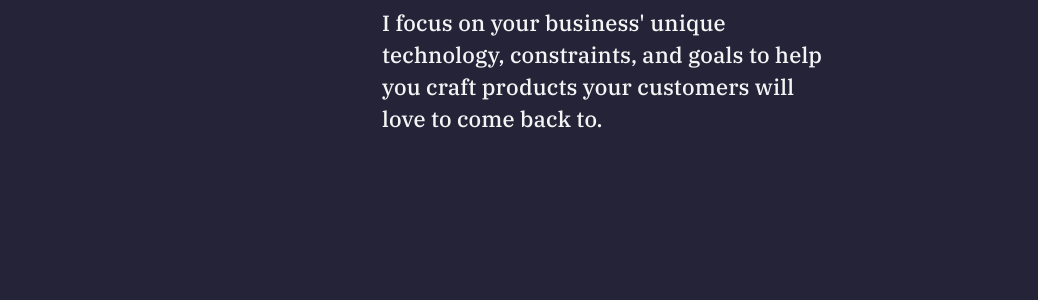
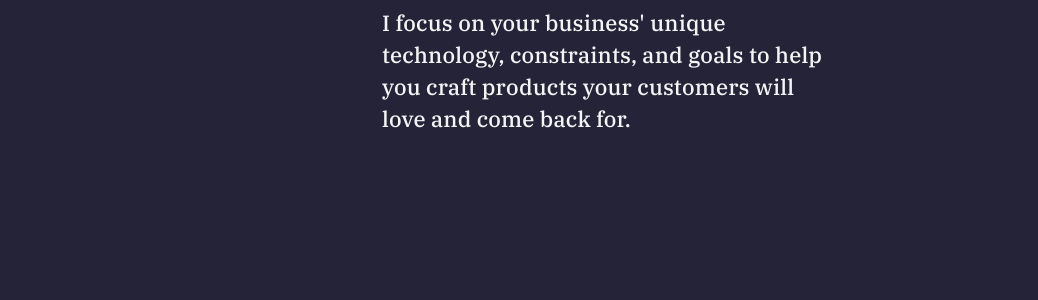
Before and after one commit to hdan-design/hdan-design.github.io, a Jekyll site: the page built from index.html, in a window 1280 px wide and 900 px high, scrolled down 654 px. Shown: the part 252-552 px from the top of the window, without its empty margins (38-1076 px from the left). Built offline with Jekyll 4.4.1, drawn with Linux system fonts in a browser that asks for light colours; nearby versions of some CDN libraries.

Commit message:
minor copy edits

```diff
--- a/index.html
+++ b/index.html
@@ -2,7 +2,7 @@
 layout: default
 overtitle: I'm a Digital Product Designer.
 title: I make innovation easy to use.
-description: I focus on your business' unique technology, constraints, and goals to help you craft products your customers will love to come back to.
+description: I focus on your business' unique technology, constraints, and goals to help you craft products your customers will love and come back for.
 featured_image: /images/social.jpg
 <!-- description: By focusing on collaboration, research, and iteration I help brands create digital experiences that customers love to use. -->
 <!-- overtitle: I'm a UX & UI Designer -->
```
